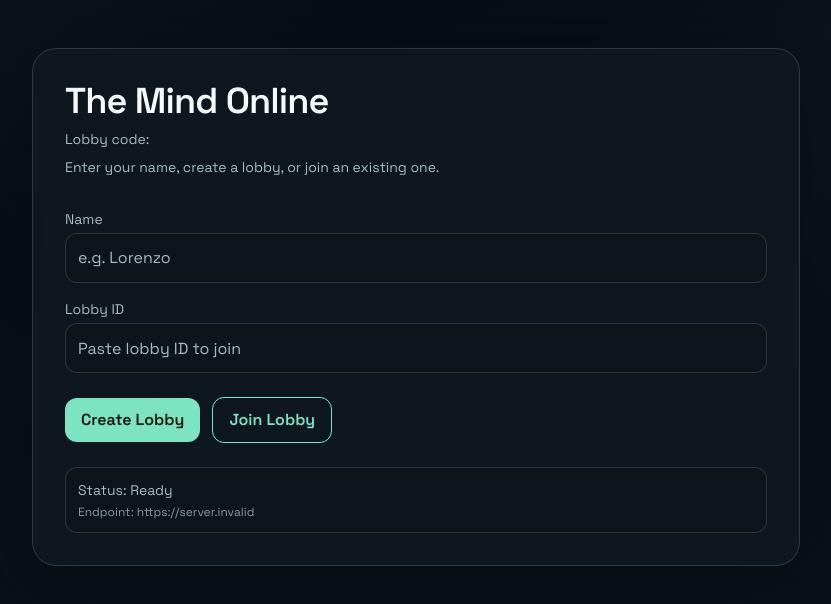
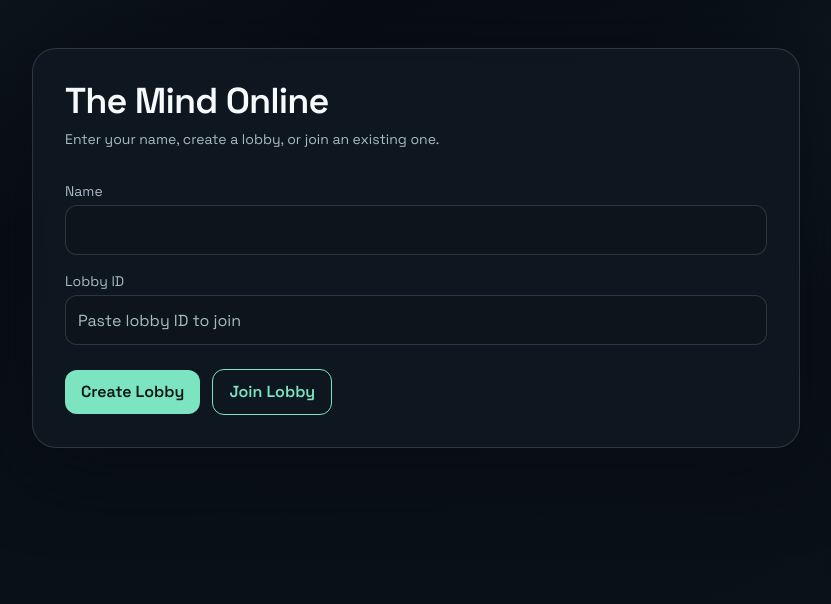
Before and after one commit to MarognaLorenzo/theMindGame.com, a Next.js app: page / in a window 1280 px wide. Shown: the top 604 px of the page, without its empty margins (224-1055 px from the left). Built offline with nearby package versions, Linux system fonts and the light colour scheme; no server answers.

Commit message:
clean front page

```diff
--- a/app/features/lobby/components/LobbySetupForm.tsx
+++ b/app/features/lobby/components/LobbySetupForm.tsx
@@ -18,7 +18,7 @@ export function LobbySetupForm({
         <input
           value={name}
           onChange={(e) => onNameChange(e.target.value)}
-          placeholder="e.g. Lorenzo"
+          // placeholder="e.g. Lorenzo"
           autoComplete="nickname"
           className="w-full rounded-xl border border-[var(--border-subtle)] bg-[var(--surface-2)] px-3 py-3 text-base text-[var(--text-strong)] outline-none transition placeholder:text-[var(--text-muted)] focus:border-[var(--accent)]"
         />
--- a/app/features/lobby/components/LobbyStatusBar.tsx
+++ b/app/features/lobby/components/LobbyStatusBar.tsx
@@ -9,11 +9,12 @@ export function LobbyStatusBar({
   error,
   workerBaseUrl,
 }: LobbyStatusBarProps) {
-  return (
-    <div className="mt-6 rounded-xl border border-[var(--border-subtle)] bg-[var(--surface-2)] p-3 text-sm">
-      <p className="text-[var(--text-muted)]">Status: {status}</p>
-      <p className="mt-1 break-all text-xs text-[var(--text-muted)]/80">Endpoint: {workerBaseUrl}</p>
-      {error ? <p className="mt-1 text-sm text-[#ff8f8f]">Error: {error}</p> : null}
-    </div>
-  );
+    // return (
+    // <div className="mt-6 rounded-xl border border-[var(--border-subtle)] bg-[var(--surface-2)] p-3 text-sm">
+    //   <p className="text-[var(--text-muted)]">Status: {status}</p>
+    //   <p className="mt-1 break-all text-xs text-[var(--text-muted)]/80">Endpoint: {workerBaseUrl}</p>
+    //   {error ? <p className="mt-1 text-sm text-[#ff8f8f]">Error: {error}</p> : null}
+    // </div>
+    // );
+    return null;
 }
--- a/app/page.tsx
+++ b/app/page.tsx
@@ -39,9 +39,12 @@ export default function Home() {
         <h1 className="text-3xl font-semibold tracking-tight text-[var(--text-strong)] sm:text-4xl">
           The Mind Online
         </h1>
+
+        {lobbyId ?
         <p className="mt-2 text-sm text-[var(--text-muted)]">
           Lobby code: {lobbyId}
         </p>
+        : null}
         <p className="mt-2 text-sm text-[var(--text-muted)]">
           {isPlaying
             ? "Focus mode on. Play cards directly from your hand."
```
